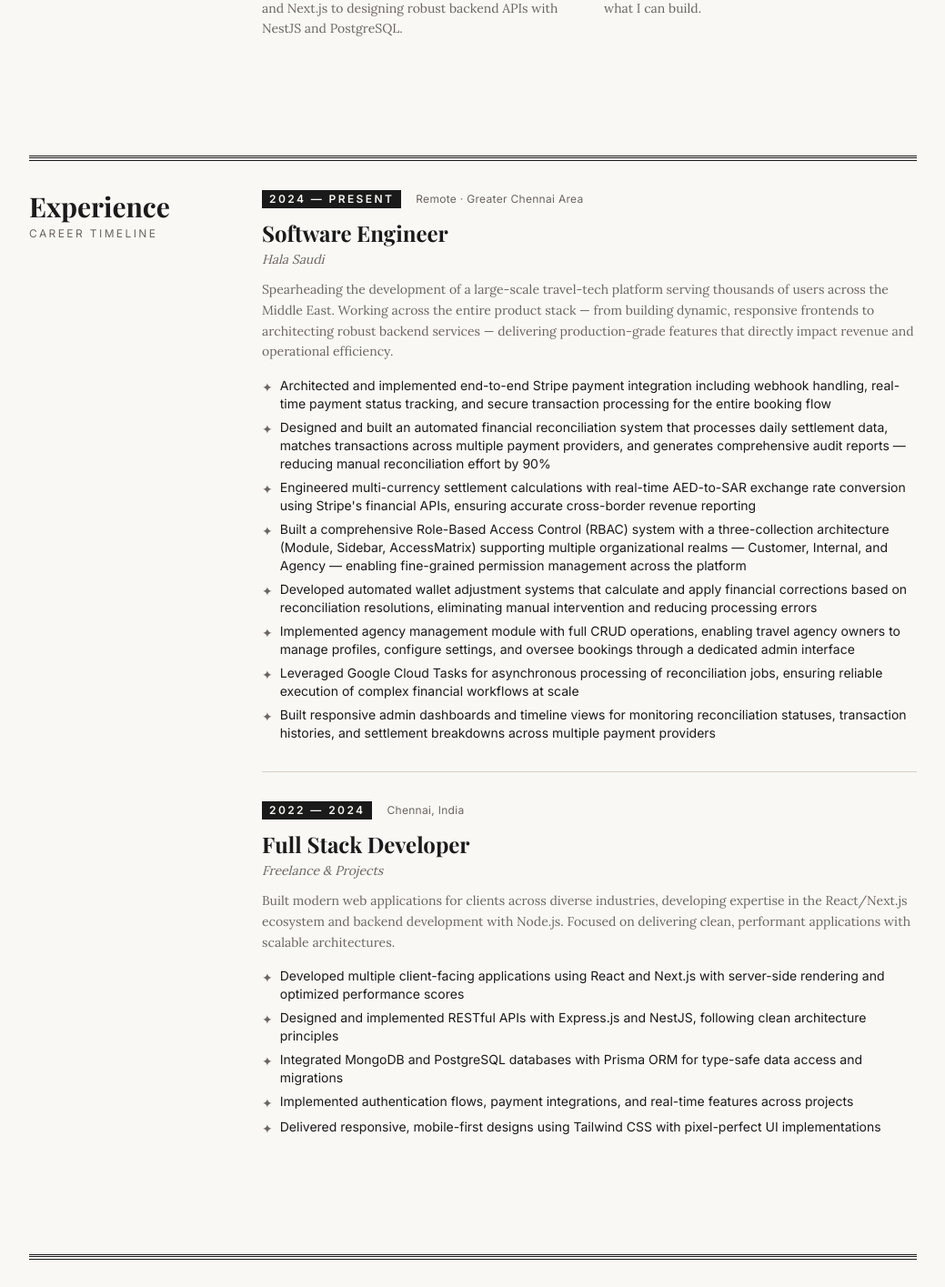
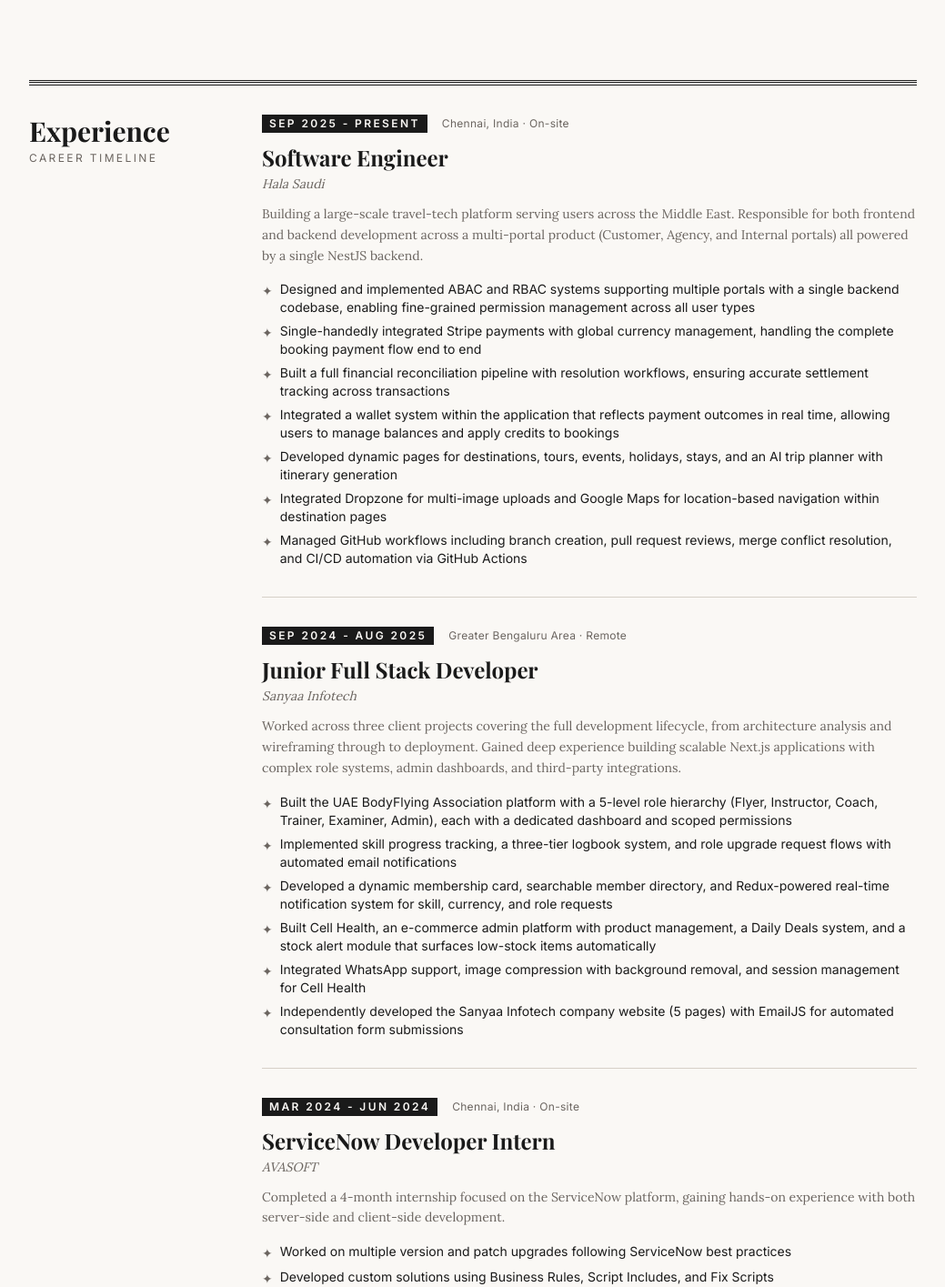
Before and after one commit to thowfik-softdev/portfolio, a Next.js app: page / in a window 1280 px wide. Shown: the part 1320-2735 px from the top of the page at 91% size, without its empty margins (120-1159 px from the left). Built offline with nearby package versions, Linux system fonts and the light colour scheme.

Commit message:
feat: initialize portfolio styling with newspaper-inspired theme and add site configuration data

```diff
--- a/src/app/globals.css
+++ b/src/app/globals.css
@@ -101,7 +101,12 @@
   }
   @media (min-width: 768px) {
     section[id] {
-      scroll-margin-top: 6rem;
+      scroll-margin-top: 10rem;
+    }
+  }
+  @media (min-width: 1024px) {
+    section[id] {
+      scroll-margin-top: 12rem;
     }
   }
 }
--- a/src/data/portfolio.ts
+++ b/src/data/portfolio.ts
@@ -1,19 +1,18 @@
 // ============================================================
-// Portfolio Data — Single source of truth for all content
+// Portfolio Data - Single source of truth for all content
 // Edit this file to update any text across the portfolio.
 // ============================================================
 
 export const siteConfig = {
   name: "Thowfik Juhair",
-  title: "Portfolio — Professional Experience & Work",
+  title: "Portfolio: Professional Experience & Work",
   description:
     "A professional portfolio showcasing experience, skills, and projects. Built with a newspaper-inspired editorial design.",
   tagline:
     "Software Engineer · React & Next.js · NestJS · Building Scalable Web Applications",
-  email: "thowfikjuhair@gmail.com",
+  email: "thowfik.softdev@gmail.com",
   location: "Greater Chennai Area, India",
   availability: "Open to opportunities",
-  projectsDelivered: "15+",
 } as const;
 
 export const socialLinks = [
@@ -21,8 +20,7 @@
     label: "LinkedIn",
     href: "https://www.linkedin.com/in/thowfik-juhair",
   },
-  { label: "GitHub", href: "https://github.com" },
-  { label: "Twitter / X", href: "https://twitter.com" },
+  { label: "GitHub", href: "https://github.com/thowfik-softdev" },
 ] as const;
 
 export const navLinks = [
@@ -37,7 +35,7 @@
 // ---- Hero ----
 
 export const hero = {
-  badge: "✦ Featured Profile",
+  badge: "Featured Profile",
   headline: ["Engineering", "Scalable Web"],
   headlineItalic: "Applications",
   summary:
@@ -52,10 +50,10 @@
 
 export const about = {
   paragraphs: [
-    "I am a full-stack software engineer with hands-on experience building scalable, production-ready web applications. My journey into software development started with a genuine curiosity for how technology shapes everyday experiences — and that drive continues to fuel my work today.",
-    "Currently working at Hala Saudi, I contribute to a large-scale travel-tech platform where I architect and develop critical systems spanning payment processing with Stripe, automated financial reconciliation, multi-currency settlement calculations, and enterprise-grade role-based access control. I work across the full stack — from building responsive, high-performance frontends with React and Next.js to designing robust backend APIs with NestJS and PostgreSQL.",
-    "I believe the best software is built at the intersection of clean architecture and pragmatic engineering. My approach emphasizes maintainable code, scalable system design, and thoughtful user experiences. Whether it is optimizing a complex reconciliation pipeline or crafting an intuitive admin dashboard, I focus on delivering solutions that are both technically excellent and genuinely useful.",
-    "I graduated from St. Joseph College of Arts & Science in Cuddalore, where I built the foundation for my career in computer science. I am always looking to grow — whether through open-source contributions, connecting with fellow developers, or tackling new challenges that push the boundaries of what I can build.",
+    "I am a software engineer with experience building production web applications across real client projects. I started my career with a ServiceNow internship at AVASOFT, where I got my first exposure to enterprise software development, before moving into software engineering.",
+    "At Sanyaa Infotech, I worked on three client projects: UAE BodyFlying Association, Cell Health, and the Sanyaa company website. Across these I built complex role-based systems, multi-dashboard admin panels, e-commerce features, and automated email workflows, working remotely in an agile team.",
+    "I currently work at Hala Saudi on a travel-tech platform covering the Middle East. My focus has been on ABAC and RBAC across a multi-portal system, Stripe payment integration with global currency management, financial reconciliation with resolution workflows, and a wallet system tied to live payment outcomes.",
+    "I graduated in Computer Science with a Web Development specialization from St. Joseph College of Arts & Science, Cuddalore in 2023. I enjoy working across the full stack and am always looking to take on problems that push what I know.",
   ],
 } as const;
 
@@ -65,34 +63,47 @@
   {
     title: "Software Engineer",
     company: "Hala Saudi",
-    period: "2024 — Present",
-    location: "Remote · Greater Chennai Area",
+    period: "Sep 2025 - Present",
+    location: "Chennai, India · On-site",
     description:
-      "Spearheading the development of a large-scale travel-tech platform serving thousands of users across the Middle East. Working across the entire product stack — from building dynamic, responsive frontends to architecting robust backend services — delivering production-grade features that directly impact revenue and operational efficiency.",
+      "Building a large-scale travel-tech platform serving users across the Middle East. Responsible for both frontend and backend development across a multi-portal product (Customer, Agency, and Internal portals) all powered by a single NestJS backend.",
     highlights: [
-      "Architected and implemented end-to-end Stripe payment integration including webhook handling, real-time payment status tracking, and secure transaction processing for the entire booking flow",
-      "Designed and built an automated financial reconciliation system that processes daily settlement data, matches transactions across multiple payment providers, and generates comprehensive audit reports — reducing manual reconciliation effort by 90%",
-      "Engineered multi-currency settlement calculations with real-time AED-to-SAR exchange rate conversion using Stripe's financial APIs, ensuring accurate cross-border revenue reporting",
-      "Built a comprehensive Role-Based Access Control (RBAC) system with a three-collection architecture (Module, Sidebar, AccessMatrix) supporting multiple organizational realms — Customer, Internal, and Agency — enabling fine-grained permission management across the platform",
-      "Developed automated wallet adjustment systems that calculate and apply financial corrections based on reconciliation resolutions, eliminating manual intervention and reducing processing errors",
-      "Implemented agency management module with full CRUD operations, enabling travel agency owners to manage profiles, configure settings, and oversee bookings through a dedicated admin interface",
-      "Leveraged Google Cloud Tasks for asynchronous processing of reconciliation jobs, ensuring reliable execution of complex financial workflows at scale",
-      "Built responsive admin dashboards and timeline views for monitoring reconciliation statuses, transaction histories, and settlement breakdowns across multiple payment providers",
+      "Designed and implemented ABAC and RBAC systems supporting multiple portals with a single backend codebase, enabling fine-grained permission management across all user types",
+      "Single-handedly integrated Stripe payments with global currency management, handling the complete booking payment flow end to end",
+      "Built a full financial reconciliation pipeline with resolution workflows, ensuring accurate settlement tracking across transactions",
+      "Integrated a wallet system within the application that reflects payment outcomes in real time, allowing users to manage balances and apply credits to bookings",
+      "Developed dynamic pages for destinations, tours, events, holidays, stays, and an AI trip planner with itinerary generation",
+      "Integrated Dropzone for multi-image uploads and Google Maps for location-based navigation within destination pages",
+      "Managed GitHub workflows including branch creation, pull request reviews, merge conflict resolution, and CI/CD automation via GitHub Actions",
     ],
   },
   {
-    title: "Full Stack Developer",
-    company: "Freelance & Projects",
-    period: "2022 — 2024",
-    location: "Chennai, India",
+    title: "Junior Full Stack Developer",
+    company: "Sanyaa Infotech",
+    period: "Sep 2024 - Aug 2025",
+    location: "Greater Bengaluru Area · Remote",
     description:
-      "Built modern web applications for clients across diverse industries, developing expertise in the React/Next.js ecosystem and backend development with Node.js. Focused on delivering clean, performant applications with scalable architectures.",
+      "Worked across three client projects covering the full development lifecycle, from architecture analysis and wireframing through to deployment. Gained deep experience building scalable Next.js applications with complex role systems, admin dashboards, and third-party integrations.",
     highlights: [
-      "Developed multiple client-facing applications using React and Next.js with server-side rendering and optimized performance scores",
-      "Designed and implemented RESTful APIs with Express.js and NestJS, following clean architecture principles",
-      "Integrated MongoDB and PostgreSQL databases with Prisma ORM for type-safe data access and migrations",
-      "Implemented authentication flows, payment integrations, and real-time features across projects",
-      "Delivered responsive, mobile-first designs using Tailwind CSS with pixel-perfect UI implementations",
+      "Built the UAE BodyFlying Association platform with a 5-level role hierarchy (Flyer, Instructor, Coach, Trainer, Examiner, Admin), each with a dedicated dashboard and scoped permissions",
+      "Implemented skill progress tracking, a three-tier logbook system, and role upgrade request flows with automated email notifications",
+      "Developed a dynamic membership card, searchable member directory, and Redux-powered real-time notification system for skill, currency, and role requests",
+      "Built Cell Health, an e-commerce admin platform with product management, a Daily Deals system, and a stock alert module that surfaces low-stock items automatically",
+      "Integrated WhatsApp support, image compression with background removal, and session management for Cell Health",
+      "Independently developed the Sanyaa Infotech company website (5 pages) with EmailJS for automated consultation form submissions",
+    ],
+  },
+  {
+    title: "ServiceNow Developer Intern",
+    company: "AVASOFT",
+    period: "Mar 2024 - Jun 2024",
+    location: "Chennai, India · On-site",
+    description:
+      "Completed a 4-month internship focused on the ServiceNow platform, gaining hands-on experience with both server-side and client-side development.",
+    highlights: [
+      "Worked on multiple version and patch upgrades following ServiceNow best practices",
+      "Developed custom solutions using Business Rules, Script Includes, and Fix Scripts",
+      "Gained practical experience with SLAs, ACLs, Notifications, Events, Service Portals, and Catalog Item creation",
     ],
   },
 ] as const;
@@ -100,16 +111,16 @@
 // ---- Education ----
 
 export const education = {
-  degree: "Bachelor of Computer Science",
+  degree: "Bachelor of Computer Science, Web Development",
   institution: "St. Joseph College of Arts & Science (Autonomous)",
-  period: "2019 — 2022",
+  period: "Jun 2020 - May 2023",
   location: "Cuddalore, India",
   description:
-    "Studied computer science fundamentals including data structures, algorithms, database management, and software engineering. Built a strong academic foundation while actively pursuing web development through self-directed learning and personal projects.",
+    "Studied computer science fundamentals with a specialization in web development, covering programming languages, HTML, CSS, JavaScript, and database management. Graduated with a solid foundation in both software engineering principles and practical web development skills.",
   highlights: [
-    "Developed web applications as academic projects using modern JavaScript frameworks",
-    "Built strong foundations in data structures, algorithms, and database design",
-    "Actively participated in coding workshops and hackathons",
+    "Specialized in web development alongside core computer science fundamentals",
+    "Built foundational knowledge in programming languages including Python and Java",
+    "Studied database management, algorithms, and data structures",
   ],
 } as const;
 
@@ -136,10 +147,8 @@
       "NestJS",
       "Express.js",
       "REST APIs",
-      "GraphQL",
       "Prisma ORM",
       "Webhooks",
-      "Microservices",
     ],
   },
   {
@@ -147,10 +156,8 @@
     skills: [
       "PostgreSQL",
       "MongoDB",
-      "Redis",
       "Google Cloud Platform",
       "Cloud Tasks",
-      "Docker",
       "CI/CD",
       "Git",
     ],
@@ -161,11 +168,8 @@
       "Stripe Payments",
       "Payment Reconciliation",
       "RBAC Systems",
+      "Redux",
       "Agile / Scrum",
-      "System Design",
-      "Code Review",
-      "Performance Optimization",
-      "API Design",
     ],
   },
 ] as const;
@@ -174,34 +178,34 @@
 
 export const projects = [
   {
-    title: "Travel Booking Platform",
+    title: "UAE BodyFlying Association",
     description:
-      "A comprehensive travel-tech platform enabling users to discover, book, and manage travel experiences across the Middle East. Features end-to-end payment processing, real-time booking management, and multi-role admin dashboards for agencies and internal teams.",
-    tech: ["Next.js", "NestJS", "PostgreSQL", "Stripe", "GCP"],
+      "A full-stack platform for the UAE tunnel flight community built with Next.js. Features a 5-level role hierarchy (Flyer, Instructor, Coach, Trainer, Examiner, and Admin) with role-specific dashboards, dynamic membership cards, skill progress tracking, and a three-tier logbook currency system. Includes automated email notifications for role changes and approvals, Redux global state management, and a searchable member directory.",
+    tech: ["Next.js", "Redux", "MongoDB", "Tailwind CSS"],
     year: "2024",
     link: "#",
   },
   {
-    title: "Financial Reconciliation Engine",
+    title: "Cell Health",
     description:
-      "An automated system that reconciles payment settlements across multiple providers, performs multi-currency conversions, generates audit-ready reports, and handles wallet adjustments — processing thousands of transactions with precision.",
-    tech: ["NestJS", "Prisma", "Cloud Tasks", "Stripe API", "PostgreSQL"],
+      "An e-commerce platform with a dual Home and Admin layout. Built product management with search, sort, filter, and pagination, a Daily Deals system, and a stock management module with low-stock alerts that surface items automatically for restocking. Integrated WhatsApp support, image compression with background removal, session management, and mobile-responsive off-canvas components.",
+    tech: ["Next.js", "React", "Tailwind CSS", "MongoDB"],
     year: "2024",
     link: "#",
   },
   {
-    title: "Enterprise RBAC System",
+    title: "Sanyaa Infotech Website",
     description:
-      "A three-collection role-based access control architecture supporting Customer, Internal, and Agency realms. Includes module capability registry, dynamic sidebar navigation, and granular permission matrices for secure multi-tenant access.",
-    tech: ["NestJS", "React", "PostgreSQL", "Prisma", "TypeScript"],
+      "Built the official company website independently from end to end. A five-page site covering Home, About, Services, Portfolio, and Contact, with EmailJS powering automated consultation form submissions and WhatsApp redirection for direct client inquiries.",
+    tech: ["Next.js", "Tailwind CSS", "EmailJS"],
     year: "2024",
     link: "#",
   },
   {
-    title: "Agency Management Portal",
+    title: "Hala Saudi Travel Platform",
     description:
-      "A dedicated admin interface for travel agency owners to manage their profiles, configure business settings, oversee bookings, and track commissions. Built with responsive design and real-time data updates.",
-    tech: ["React", "Next.js", "NestJS", "Tailwind CSS", "REST API"],
+      "A large-scale travel-tech platform serving users across the Middle East. Designed a multi-portal architecture with Customer, Agency, and Internal portals powered by a single NestJS backend with ABAC and RBAC. Single-handedly integrated Stripe payments with global currency management. Built the complete financial reconciliation pipeline with resolution workflows and a wallet system that reflects payment outcomes in real time. Developed dynamic pages for destinations, tours, events, holidays, stays, and an AI trip planner.",
+    tech: ["Next.js", "NestJS", "PostgreSQL", "Stripe", "GCP"],
     year: "2024",
     link: "#",
   },
@@ -211,6 +215,6 @@
 
 export const contact = {
   message:
-    "I am always open to discussing new opportunities, interesting projects, or potential collaborations. Whether you are looking for a full-stack developer or just want to connect over shared interests in technology, I would love to hear from you.",
-  ctaText: "Send an Email →",
+    "I am always open to discussing new opportunities, interesting projects, or potential collaborations. Whether you are looking for a software engineer or just want to connect over shared interests in technology, I would love to hear from you.",
+  ctaText: "Send an Email",
 } as const;
```
